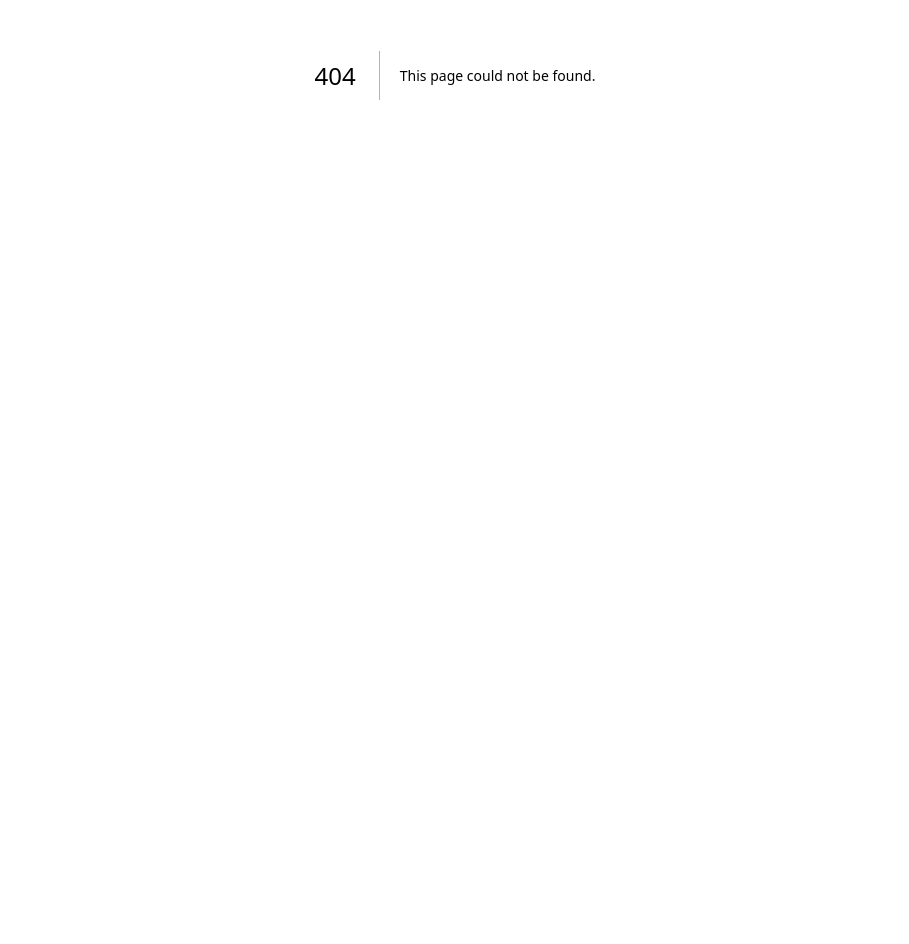
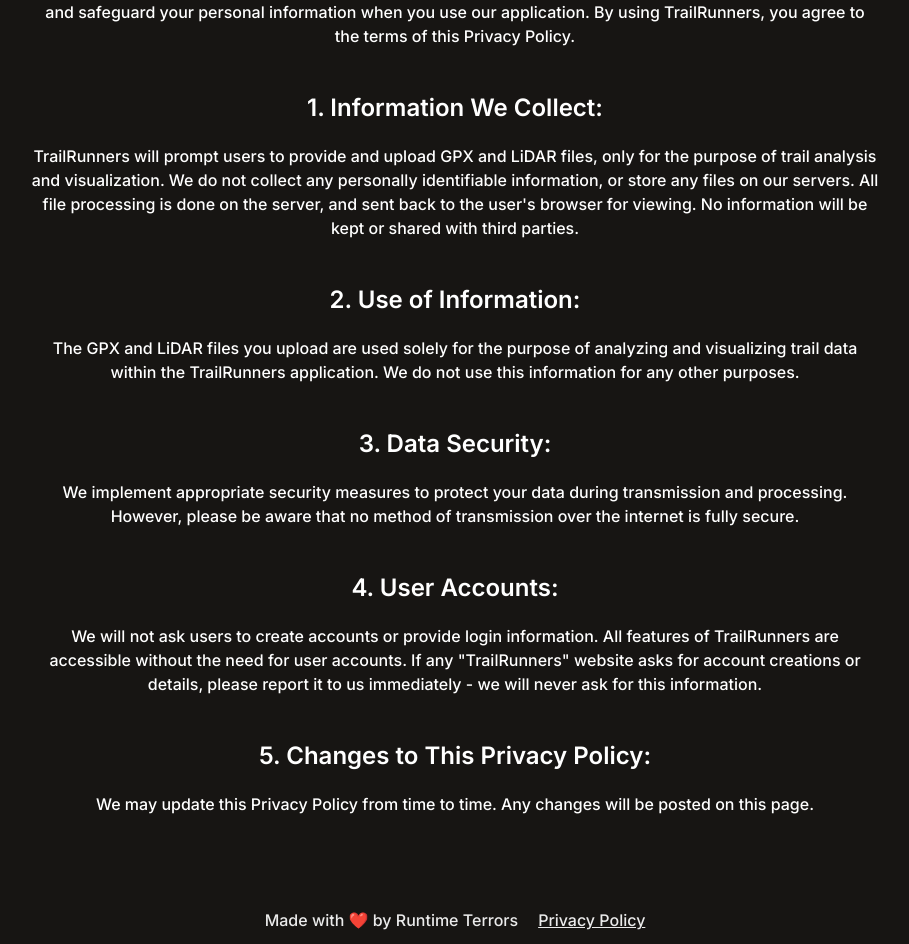
Before and after one commit to justjeromey/DECO3801-RuntimeTerror, a Next.js app in the folder trailrunners/: page /privacy in a window 1280 px wide. Before the commit this address had no page. Shown: the part 325-1269 px from the top of the page, without its empty margins (185-1094 px from the left). Before the commit the page ends 800 px from the top, so only its background shows below. Built offline with nearby package versions, Linux system fonts and the light colour scheme.

Commit message:
Added privacy policy - SCRUM-56

```diff
--- /dev/null
+++ b/trailrunners/src/app/privacy/page.tsx
@@ -0,0 +1,65 @@
+"use client";
+import Header from "../../components/header";
+import Footer from "../../components/footer";
+
+export default function Privacy() {
+  return (
+        <div className="flex flex-col justify-between">
+            <Header activePath={""} />
+
+            <main className="flex flex-col px-0 h-full flex-1">
+
+                <section className="w-full bg-colour-primary py-20">
+                    <div className="flex flex-col items-center max-w-4xl mx-auto px-6 text-center text-white gap-5">
+                        <h2 className="text-4xl font-bold mb-6 text-green-400">
+                            Privacy Policy
+                        </h2>
+
+                        <p>
+                            At TrailRunners, we are dedicated to protecting your privacy.
+                            This Privacy Policy outlines how we collect, use, and safeguard your personal information
+                            when you use our application. By using TrailRunners, you agree to the terms of this Privacy Policy.
+                        </p>
+
+                        <h3 className="text-2xl font-semibold mt-6">1. Information We Collect:</h3>
+                        <p>
+                            TrailRunners will prompt users to provide and upload GPX and LiDAR files, only for the
+                            purpose of trail analysis and visualization. We do not collect any personally identifiable information, or store
+                            any files on our servers. All file processing is done on the server, and sent back to the user&apos;s browser for viewing.
+                            No information will be kept or shared with third parties.
+                        </p>
+
+                        <h3 className="text-2xl font-semibold mt-6">2. Use of Information:</h3>
+                        <p>
+                            The GPX and LiDAR files you upload are used solely for the purpose of analyzing and visualizing trail data within the
+                            TrailRunners application. We do not use this information for any other purposes.
+                        </p>
+
+                        <h3 className="text-2xl font-semibold mt-6">3. Data Security:</h3>
+                        <p>
+                            We implement appropriate security measures to protect your data during transmission and processing.
+                            However, please be aware that no method of transmission over the internet is fully secure.
+                        </p>
+
+                        <h3 className="text-2xl font-semibold mt-6">4. User Accounts:</h3>
+                        <p>
+                            We will not ask users to create accounts or provide login information. All features of TrailRunners are accessible without
+                            the need for user accounts. If any "TrailRunners" website asks for account creations or details, please report it to us immediately -
+                            we will never ask for this information.
+                        </p>
+
+
+                        <h3 className="text-2xl font-semibold mt-6">5. Changes to This Privacy Policy:</h3>
+                        <p>
+                            We may update this Privacy Policy from time to time. Any changes will be posted on this page.
+                        </p>
+
+
+                    </div>
+                </section>
+            </main>
+
+            <Footer />
+        </div>
+    );
+}
--- a/trailrunners/src/components/footer.tsx
+++ b/trailrunners/src/components/footer.tsx
@@ -1,9 +1,19 @@
+import Link from "next/link";
 
 const Footer = () => {
 
     return (
-        <footer className="p-2 py-3 flex flex-wrap items-center justify-center">
+        <footer className="p-2 py-3 flex flex-wrap items-center justify-center gap-5">
             <p>Made with ❤️ by Runtime Terrors</p>
+
+            <Link
+                href="/privacy"
+                className="underline"
+            >
+                Privacy Policy
+            </Link>
+
+
         </footer>
     );
 }
```
